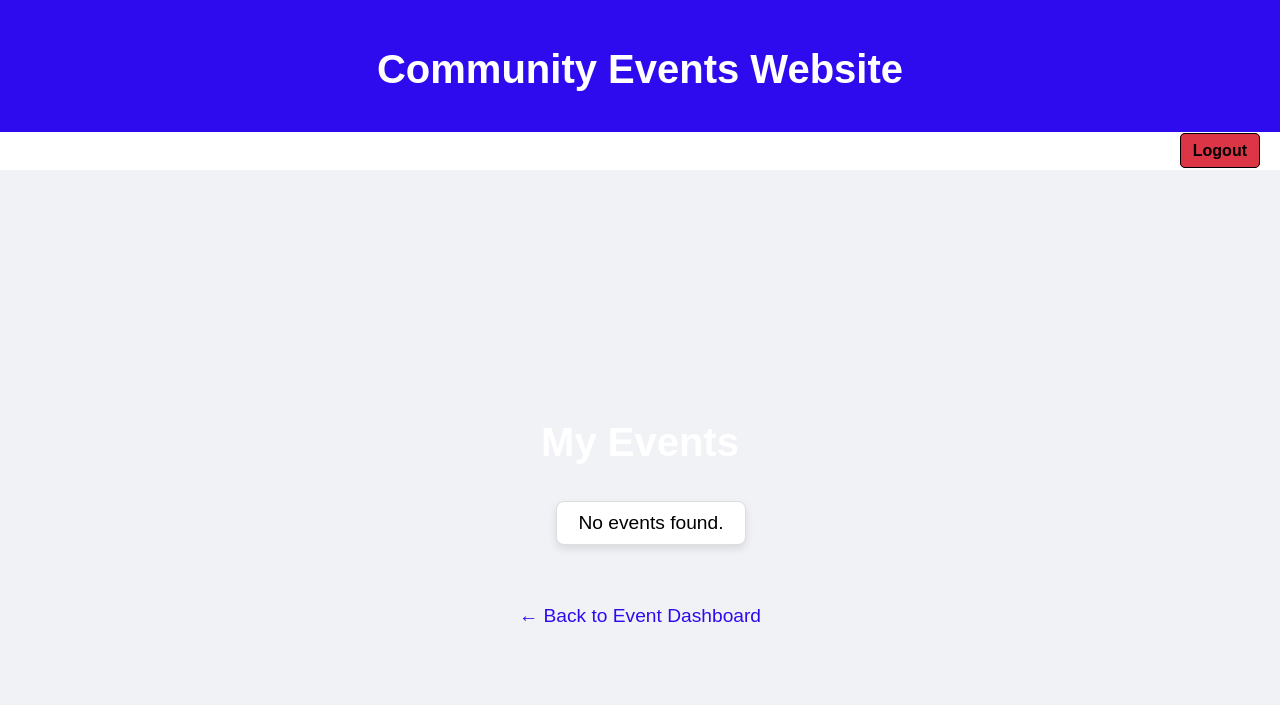
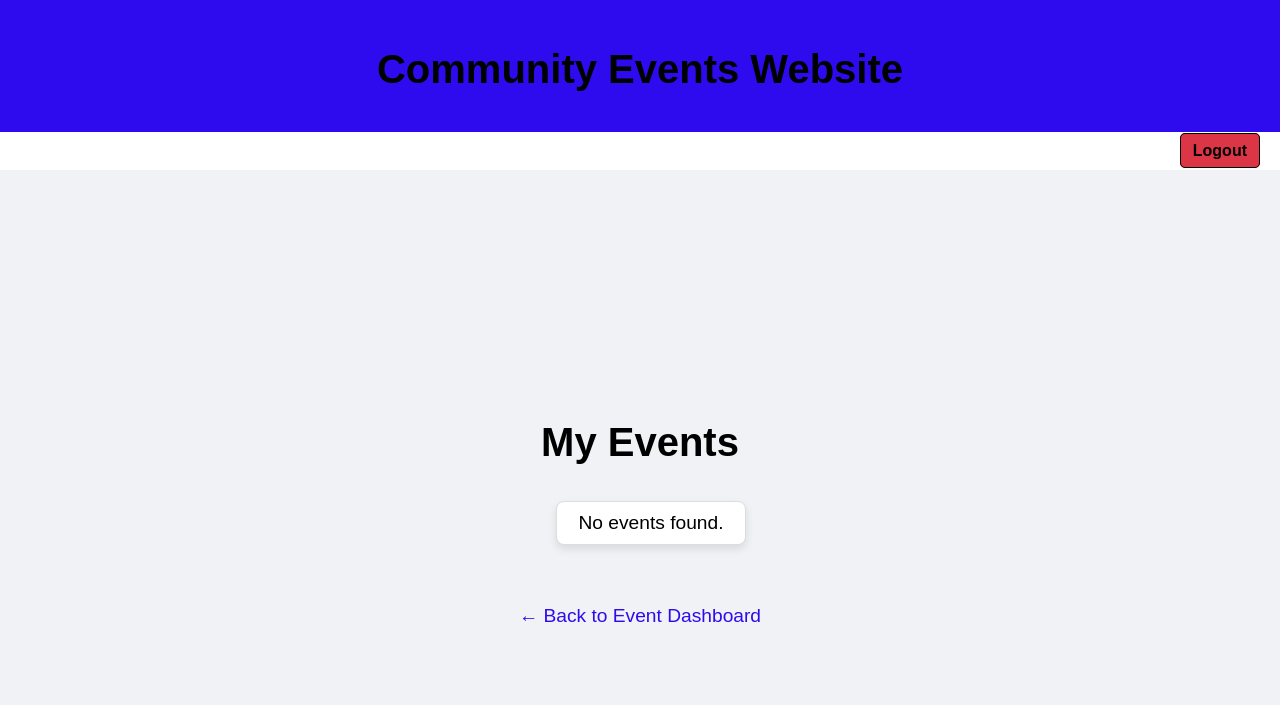
Before and after one commit to Greeshma0826/communityevents_new, a Django app: page /my_events/ in a window 1280 px wide. Shown: the top 705 px of the page. Run offline with Django 5.2, Linux system fonts and the light colour scheme; a user stored in the database is signed in; data comes from the database, SQL or seed files in the repository.

```diff
--- a/events/templates/events/event_create.html
+++ b/events/templates/events/event_create.html
@@ -108,7 +108,7 @@
 
     h1 {
         font-size: 2.5em;
-        color: #ffffff;
+        color: #000000;
         margin-bottom: 20px;
         text-align: center;
         margin-top: 30px; /* Added margin to prevent overlap */
--- a/events/templates/events/my_events.html
+++ b/events/templates/events/my_events.html
@@ -58,7 +58,7 @@
 
         h1 {
             font-size: 2.5em;
-            color: #ffffff;
+            color: #000000;
             margin-bottom: 20px;
         }
 
```
